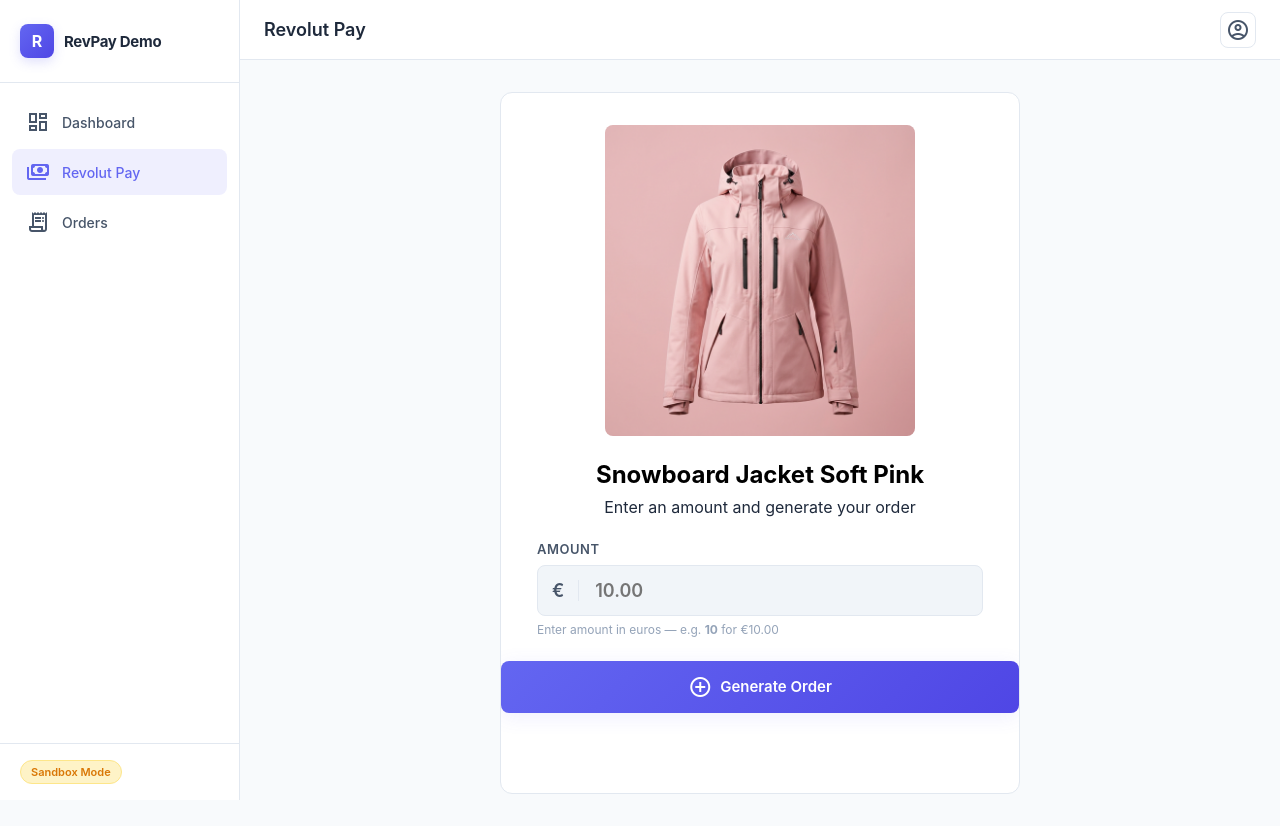
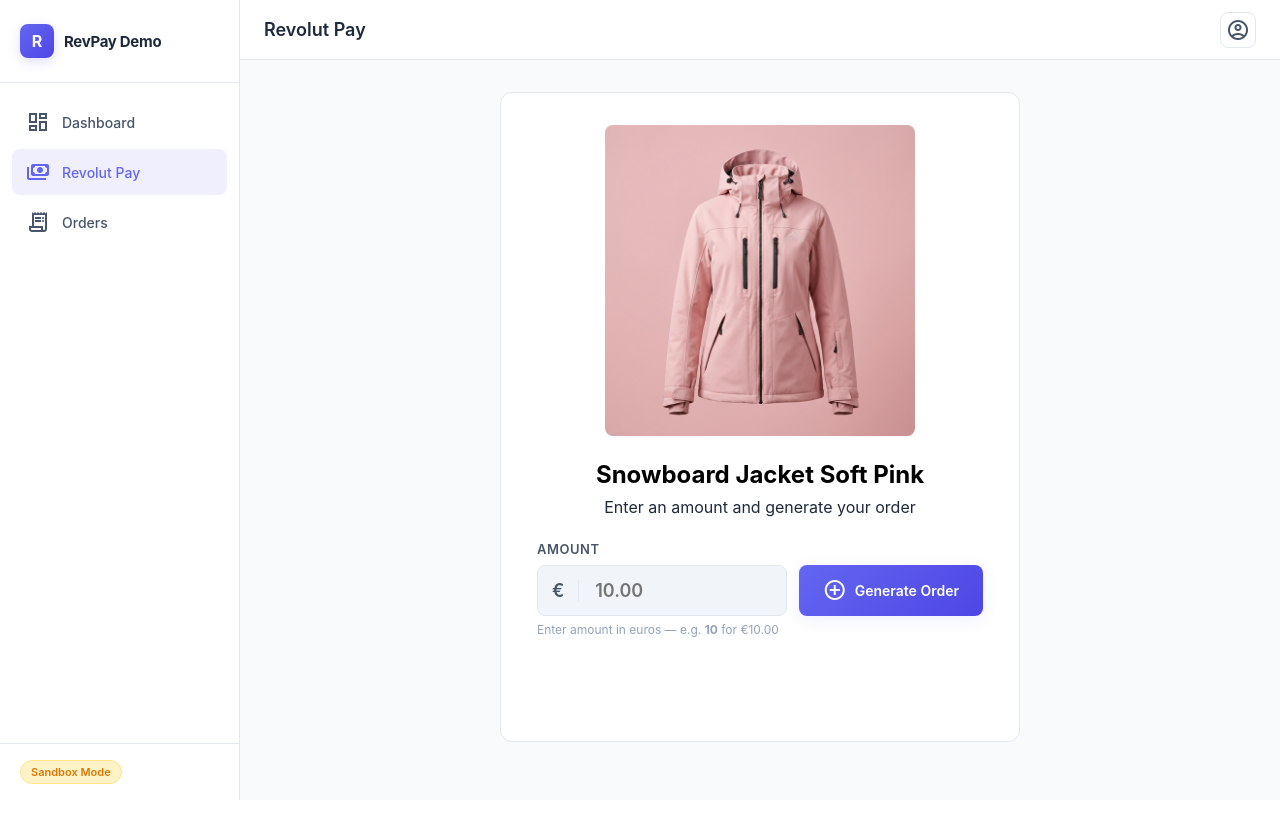
Before and after one commit to epereztg/revolut-pay, a Flask app: page / in a window 1280 px wide. After the commit the page ends 800 px from the top, so only its background shows below. Run offline with Flask 3, Linux system fonts and the light colour scheme.

Commit message:
Align generate order button

```diff
--- a/app/static/css/style.css
+++ b/app/static/css/style.css
@@ -498,23 +498,33 @@ a:hover {
   appearance: textfield;
 }
 
+.controls-row {
+  display: flex;
+  align-items: stretch;
+  gap: 12px;
+}
+
+.controls-row .input-group {
+  flex: 1;
+}
+
 .btn-primary {
   display: flex;
   align-items: center;
   justify-content: center;
   gap: 8px;
-  width: 100%;
-  padding: 14px 24px;
+  width: fit-content;
+  padding: 0 24px;
   background: linear-gradient(135deg, var(--accent), var(--accent-dark));
   color: #fff;
   font-family: inherit;
-  font-size: 15px;
+  font-size: 14px;
   font-weight: 600;
   border: none;
   border-radius: var(--radius-sm);
   cursor: pointer;
   transition: opacity var(--transition), transform var(--transition), box-shadow var(--transition);
-  box-shadow: 0 4px 20px var(--accent-glow);
+  box-shadow: 0 4px 16px var(--accent-glow);
 }
 
 .btn-primary svg {
--- a/app/templates/pay.html
+++ b/app/templates/pay.html
@@ -18,18 +18,19 @@
 
         <div class="amount-row">
             <label class="field-label" for="amountInput">Amount</label>
-            <div class="input-group">
-                <span class="currency-prefix">€</span>
-                <input type="number" id="amountInput" class="amount-input" placeholder="10.00" min="0.01" step="0.01"
-                    aria-label="Payment amount in EUR" />
+            <div class="controls-row">
+                <div class="input-group">
+                    <span class="currency-prefix">€</span>
+                    <input type="number" id="amountInput" class="amount-input" placeholder="10.00" min="0.01"
+                        step="0.01" aria-label="Payment amount in EUR" />
+                </div>
+                <button class="btn-primary" id="generateBtn">
+                    <span class="material-symbols-outlined btn-icon">add_circle</span>
+                    Generate Order
+                </button>
             </div>
             <p class="field-hint">Enter amount in euros —&nbsp;e.g. <strong>10</strong> for €10.00</p>
         </div>
-
-        <button class="btn-primary" id="generateBtn">
-            <span class="material-symbols-outlined btn-icon">add_circle</span>
-            Generate Order
-        </button>
 
         <div class="status-message" id="statusMessage" role="status" aria-live="polite"></div>
 
```
